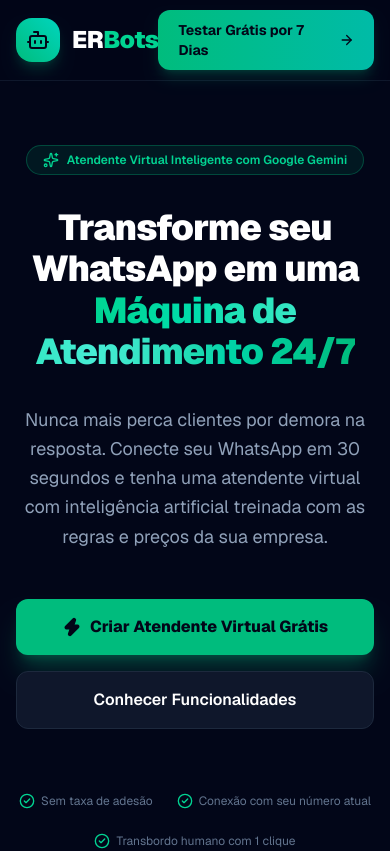
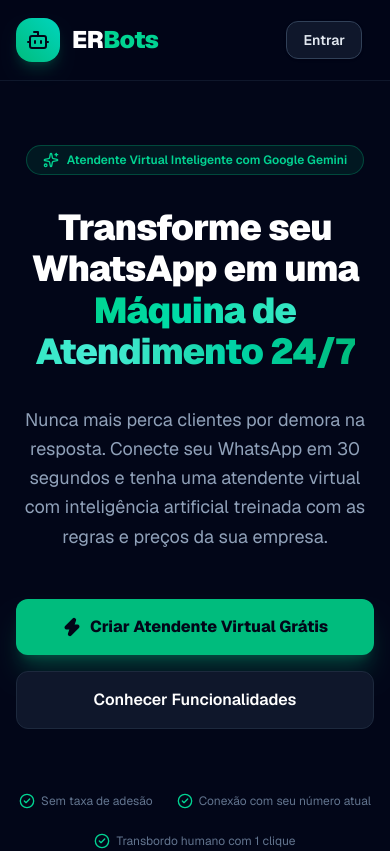
Before and after one commit to ersystemsbr/ERBots, a Next.js app: page / in a window 390 px wide. Shown: the top 851 px of the page. Built offline with nearby package versions, Linux system fonts and the light colour scheme.

Commit message:
feat(ui): display only Entrar button in mobile header and position Testar Gratis prominently in page body

```diff
--- a/src/app/page.tsx
+++ b/src/app/page.tsx
@@ -17,16 +17,16 @@
             </span>
           </div>
 
-          <div className="flex items-center space-x-4">
+          <div className="flex items-center space-x-3">
             <Link
               href="/login"
-              className="text-sm font-semibold text-slate-300 hover:text-white transition hidden sm:inline"
+              className="inline-flex items-center justify-center px-4 py-2 rounded-xl bg-slate-900 border border-slate-700 hover:border-slate-600 text-sm font-semibold text-slate-200 hover:text-white transition shadow-sm"
             >
               Entrar
             </Link>
             <Link
               href="/cadastro"
-              className="inline-flex items-center gap-2 px-5 py-2.5 rounded-xl bg-gradient-to-r from-emerald-500 to-teal-500 hover:from-emerald-400 hover:to-teal-400 text-slate-950 font-bold text-sm shadow-lg shadow-emerald-500/20 transition"
+              className="hidden sm:inline-flex items-center gap-2 px-5 py-2.5 rounded-xl bg-gradient-to-r from-emerald-500 to-teal-500 hover:from-emerald-400 hover:to-teal-400 text-slate-950 font-bold text-sm shadow-lg shadow-emerald-500/20 transition"
             >
               Testar Grátis por 7 Dias
               <ArrowRight className="w-4 h-4" />
```
